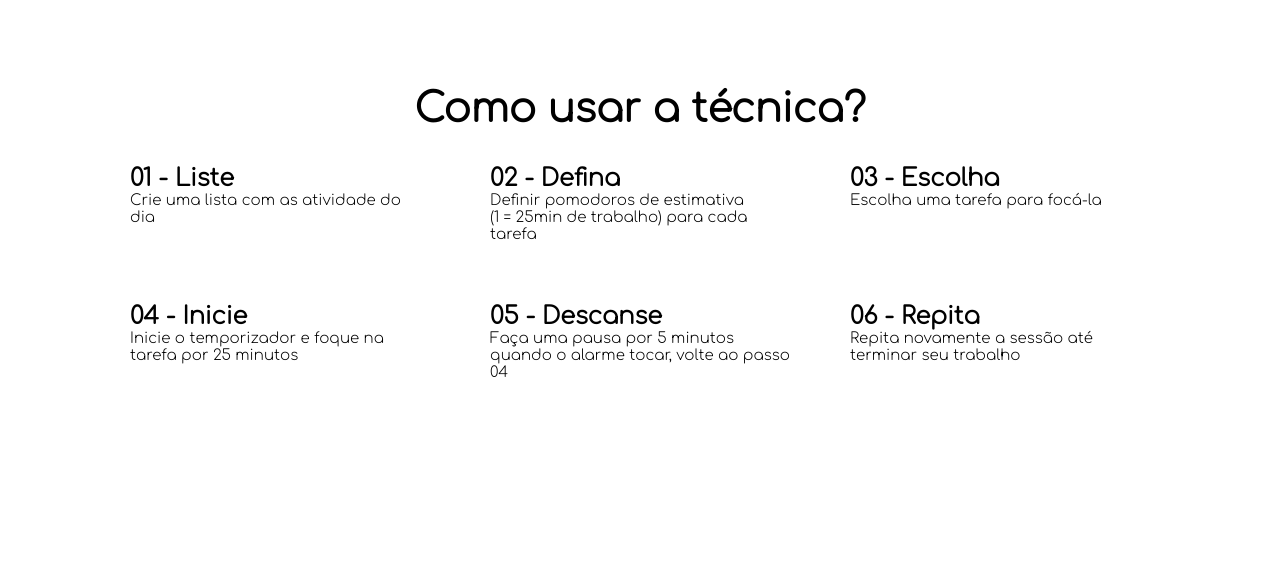
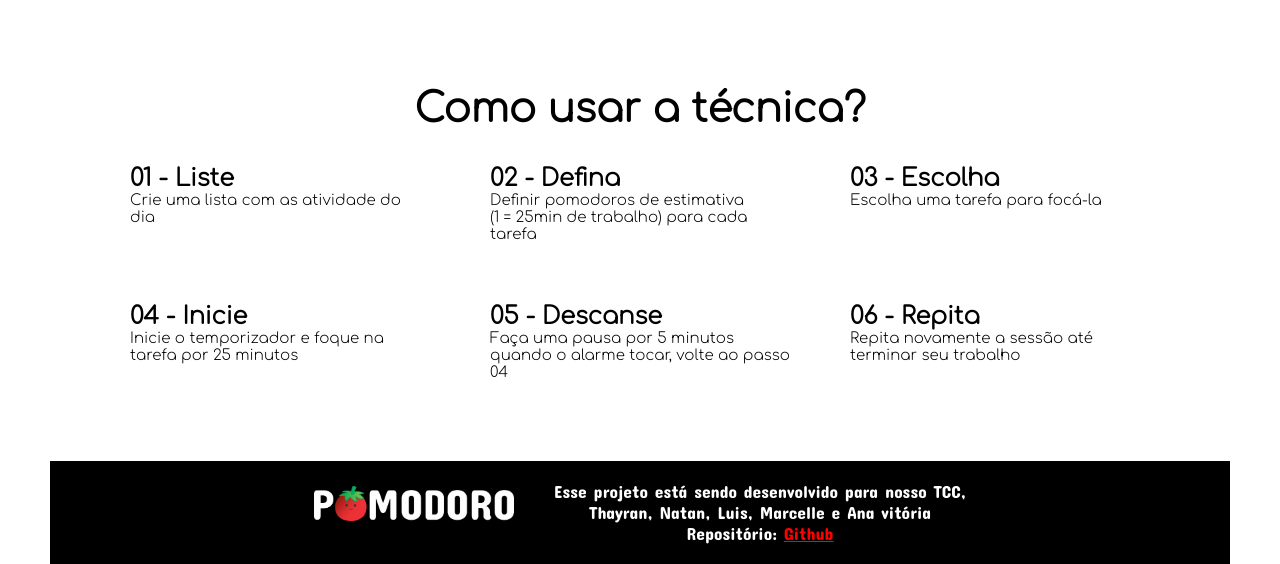
Before and after one commit to PrintThayranGabriel/pomodoro-tcc, a plain HTML site: page Site/index.html in a window 1280 px wide. Shown: the part 1281-1845 px from the top of the page. Before the commit the page ends 1742 px from the top, so only its background shows below. Drawn offline with Linux system fonts and the light colour scheme.

Commit message:
Adicionado footer

```diff
--- a/Site/index.html
+++ b/Site/index.html
@@ -21,13 +21,13 @@
           <img src="images/Logo.png" width="195px">
           </li>
           <li>
-            <a href="#">Estatísticas</a>
-          </li>
-          <li>
             <a href="#">Sobre</a>
           </li>
           <li>
-            <a href="#">Login</a>
+            <a href="dashboard/index.html">Estatísticas</a>
+          </li>
+          <li>
+            <a href="login/login.html">Login</a>
           </li>
         </ul>
       </nav>
@@ -134,8 +134,21 @@
           </div>
         </div>
       </div>
+
+      <footer>
+        <div id="footerLogo">
+          <img src="dashboard/Logo.png" width="200px">
+        </div>
+
+        <div id="footerTexto">
+          <p>Esse projeto está sendo desenvolvido para nosso TCC,<br>
+            Thayran, Natan, Luis, Marcelle e Ana vitória<br>
+            Repositório: <a id="footerLink" href="https://github.com/PrintThayranGabriel/pomodoro-tcc">Github</a>
+          </p>
+        </div>
+      </footer>
+
     </div>
-
 
 
 
--- a/Site/pomodoro.css
+++ b/Site/pomodoro.css
@@ -219,3 +219,27 @@ button:focus {
 #up-break{width: 70px;}
 
 #down-break{width: 70px; margin-left: 25px;}
+
+footer{
+  display: flex;
+  justify-content: center;
+  background: #000;
+  color: #FFF;
+  margin: 0 auto;
+  padding: 20px;
+}
+
+footer #footerLogo{
+  padding-top: 5px;
+}
+
+footer #footerTexto{
+  text-align: center;
+  font-size: 5px;
+  padding-left: 40px;
+  font-family: Concert One;
+}
+
+footer #footerLink{
+  color: rgb(255, 0, 0);
+}
```
